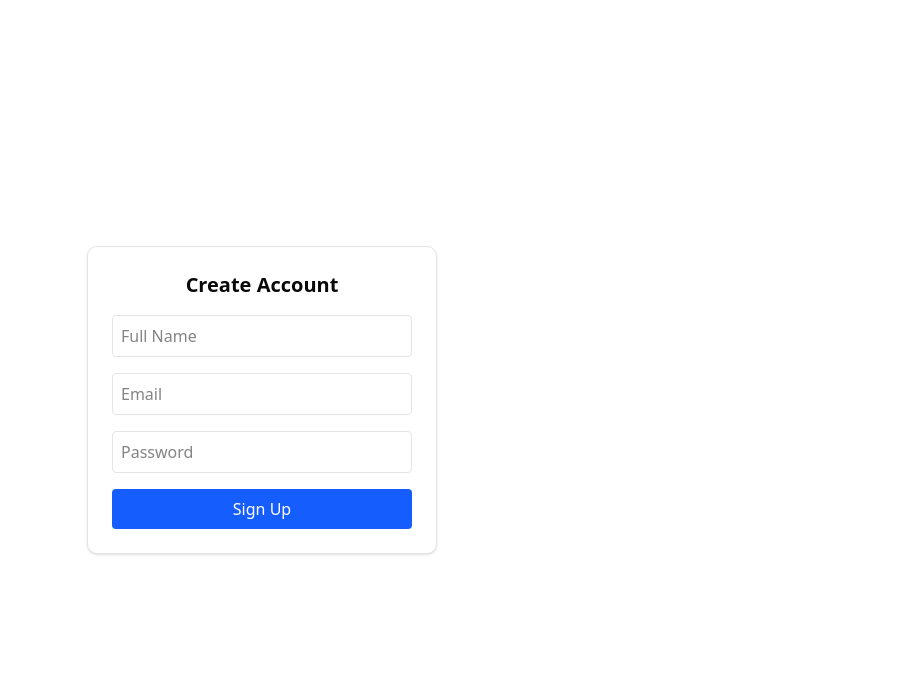
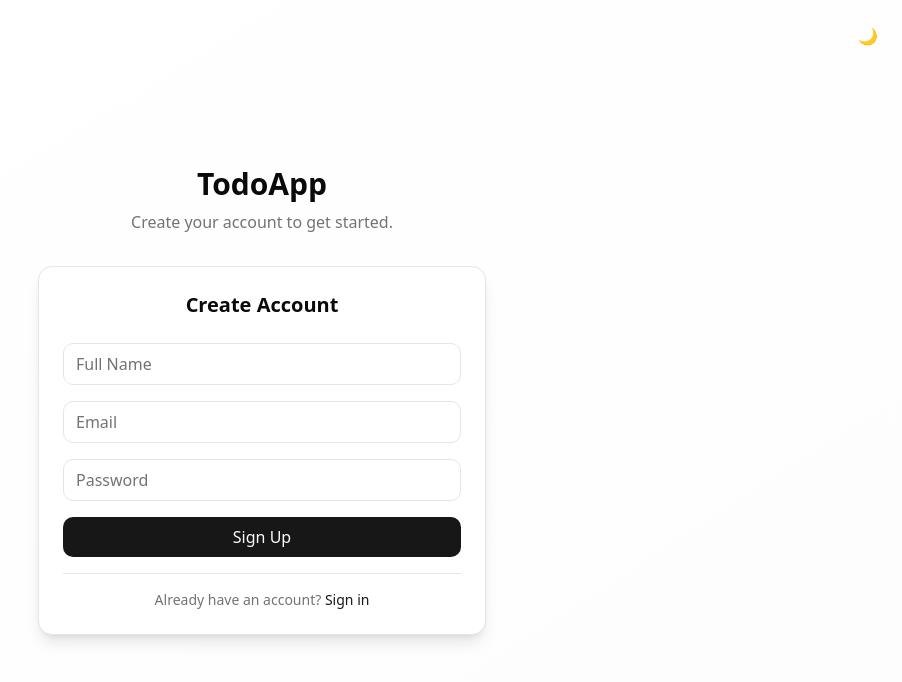
Before and after one commit to ITZ-HURAIRAH18/Todo-in-Next.js, a Next.js app in the folder app/: page /register in a window 1280 px wide. Shown: the top 682 px of the page, without its empty margins (378-1280 px from the left). Built offline with nearby package versions, Linux system fonts and the light colour scheme.

Commit message:
User pages

```diff
--- a/app/app/(auth)/login/page.tsx
+++ b/app/app/(auth)/login/page.tsx
@@ -1,8 +1,9 @@
 "use client";
 
-import { useState, ChangeEvent, FormEvent } from "react";
+import { useState, useEffect, ChangeEvent, FormEvent } from "react";
 import { signIn } from "next-auth/react";
 import { useRouter } from "next/navigation";
+import Link from "next/link";
 
 interface LoginForm {
   email: string;
@@ -15,8 +16,25 @@ export default function LoginPage() {
     email: "",
     password: "",
   });
+  const [loading, setLoading] = useState<boolean>(false);
+  const [isDark, setIsDark] = useState(false);
 
-  const [loading, setLoading] = useState<boolean>(false);
+  // Theme management
+  useEffect(() => {
+    const theme = localStorage.getItem("theme");
+    const systemDark = window.matchMedia("(prefers-color-scheme: dark)").matches;
+    const shouldBeDark = theme === "dark" || (theme !== "light" && systemDark);
+
+    setIsDark(shouldBeDark);
+    document.documentElement.classList.toggle("dark", shouldBeDark);
+  }, []);
+
+  const toggleTheme = () => {
+    const newTheme = isDark ? "light" : "dark";
+    setIsDark(!isDark);
+    localStorage.setItem("theme", newTheme);
+    document.documentElement.classList.toggle("dark", !isDark);
+  };
 
   const handleChange = (e: ChangeEvent<HTMLInputElement>) => {
     setData({ ...data, [e.target.name]: e.target.value });
@@ -42,12 +60,28 @@ export default function LoginPage() {
   };
 
   return (
-    <div className="flex justify-center items-center h-screen">
-      <form
-        onSubmit={handleSubmit}
-        className="flex flex-col gap-4 p-6 w-[350px] border rounded-lg bg-white shadow"
+    <div className="min-h-screen bg-gradient-to-br from-background to-secondary/20 dark:from-background dark:to-muted/20 flex justify-center items-center p-4">
+      {/* Theme Toggle */}
+      <button
+        onClick={toggleTheme}
+        className="absolute top-4 right-4 p-2 rounded-md text-muted-foreground hover:text-foreground hover:bg-accent transition-colors"
+        title={`Switch to ${isDark ? 'light' : 'dark'} mode`}
       >
-        <h2 className="text-xl font-bold text-center">Login</h2>
+        {isDark ? "☀️" : "🌙"}
+      </button>
+
+      <div className="w-full max-w-md">
+        {/* Logo/Brand */}
+        <div className="text-center mb-8">
+          <h1 className="text-3xl font-bold text-foreground mb-2"> TodoApp</h1>
+          <p className="text-muted-foreground">Welcome back! Please sign in to continue.</p>
+        </div>
+
+        <form
+          onSubmit={handleSubmit}
+          className="bg-card border rounded-xl shadow-lg p-6 space-y-4"
+        >
+          <h2 className="text-xl font-bold text-center text-foreground mb-6">Sign In</h2>
 
         <input
           type="email"
@@ -55,7 +89,7 @@ export default function LoginPage() {
           placeholder="Email"
           value={data.email}
           onChange={handleChange}
-          className="border p-2 rounded"
+          className="w-full bg-background border border-input rounded-lg px-3 py-2 text-foreground placeholder:text-muted-foreground focus:ring-2 focus:ring-ring focus:border-transparent transition-colors"
           required
         />
 
@@ -65,18 +99,29 @@ export default function LoginPage() {
           placeholder="Password"
           value={data.password}
           onChange={handleChange}
-          className="border p-2 rounded"
+          className="w-full bg-background border border-input rounded-lg px-3 py-2 text-foreground placeholder:text-muted-foreground focus:ring-2 focus:ring-ring focus:border-transparent transition-colors"
           required
         />
 
         <button
           type="submit"
-          className="bg-blue-600 text-white p-2 rounded"
+          className="w-full bg-primary text-primary-foreground py-2 px-4 rounded-lg font-medium hover:bg-primary/90 transition-colors disabled:opacity-50 disabled:cursor-not-allowed"
           disabled={loading}
         >
-          {loading ? "Logging in..." : "Login"}
+          {loading ? "Signing in..." : "Sign In"}
         </button>
-      </form>
+
+        {/* Register Link */}
+        <div className="text-center pt-4 border-t border-border">
+          <p className="text-sm text-muted-foreground">
+            Don't have an account?{" "}
+            <Link href="/register" className="text-primary hover:underline font-medium">
+              Sign up
+            </Link>
+          </p>
+        </div>
+        </form>
+      </div>
     </div>
   );
 }
--- a/app/app/(auth)/register/page.tsx
+++ b/app/app/(auth)/register/page.tsx
@@ -1,7 +1,8 @@
 "use client";
 
-import { useState, ChangeEvent, FormEvent } from "react";
+import { useState, useEffect, ChangeEvent, FormEvent } from "react";
 import { useRouter } from "next/navigation";
+import Link from "next/link";
 
 interface RegisterForm {
   name: string;
@@ -16,8 +17,25 @@ export default function RegisterPage() {
     email: "",
     password: "",
   });
+  const [loading, setLoading] = useState<boolean>(false);
+  const [isDark, setIsDark] = useState(false);
 
-  const [loading, setLoading] = useState<boolean>(false);
+  // Theme management
+  useEffect(() => {
+    const theme = localStorage.getItem("theme");
+    const systemDark = window.matchMedia("(prefers-color-scheme: dark)").matches;
+    const shouldBeDark = theme === "dark" || (theme !== "light" && systemDark);
+
+    setIsDark(shouldBeDark);
+    document.documentElement.classList.toggle("dark", shouldBeDark);
+  }, []);
+
+  const toggleTheme = () => {
+    const newTheme = isDark ? "light" : "dark";
+    setIsDark(!isDark);
+    localStorage.setItem("theme", newTheme);
+    document.documentElement.classList.toggle("dark", !isDark);
+  };
 
   const handleChange = (e: ChangeEvent<HTMLInputElement>) => {
     setData({ ...data, [e.target.name]: e.target.value });
@@ -45,12 +63,28 @@ export default function RegisterPage() {
   };
 
   return (
-    <div className="flex justify-center items-center h-screen">
-      <form
-        onSubmit={handleSubmit}
-        className="flex flex-col gap-4 p-6 w-[350px] border rounded-lg bg-white shadow"
+    <div className="min-h-screen bg-gradient-to-br from-background to-secondary/20 dark:from-background dark:to-muted/20 flex justify-center items-center p-4">
+      {/* Theme Toggle */}
+      <button
+        onClick={toggleTheme}
+        className="absolute top-4 right-4 p-2 rounded-md text-muted-foreground hover:text-foreground hover:bg-accent transition-colors"
+        title={`Switch to ${isDark ? 'light' : 'dark'} mode`}
       >
-        <h2 className="text-xl font-bold text-center">Create Account</h2>
+        {isDark ? "☀️" : "🌙"}
+      </button>
+
+      <div className="w-full max-w-md">
+        {/* Logo/Brand */}
+        <div className="text-center mb-8">
+          <h1 className="text-3xl font-bold text-foreground mb-2">TodoApp</h1>
+          <p className="text-muted-foreground">Create your account to get started.</p>
+        </div>
+
+        <form
+          onSubmit={handleSubmit}
+          className="bg-card border rounded-xl shadow-lg p-6 space-y-4"
+        >
+          <h2 className="text-xl font-bold text-center text-foreground mb-6">Create Account</h2>
 
         <input
           type="text"
@@ -58,7 +92,7 @@ export default function RegisterPage() {
           placeholder="Full Name"
           value={data.name}
           onChange={handleChange}
-          className="border p-2 rounded"
+          className="w-full bg-background border border-input rounded-lg px-3 py-2 text-foreground placeholder:text-muted-foreground focus:ring-2 focus:ring-ring focus:border-transparent transition-colors"
           required
         />
 
@@ -68,7 +102,7 @@ export default function RegisterPage() {
           placeholder="Email"
           value={data.email}
           onChange={handleChange}
-          className="border p-2 rounded"
+          className="w-full bg-background border border-input rounded-lg px-3 py-2 text-foreground placeholder:text-muted-foreground focus:ring-2 focus:ring-ring focus:border-transparent transition-colors"
           required
         />
 
@@ -78,18 +112,29 @@ export default function RegisterPage() {
           placeholder="Password"
           value={data.password}
           onChange={handleChange}
-          className="border p-2 rounded"
+          className="w-full bg-background border border-input rounded-lg px-3 py-2 text-foreground placeholder:text-muted-foreground focus:ring-2 focus:ring-ring focus:border-transparent transition-colors"
           required
         />
 
         <button
           type="submit"
-          className="bg-blue-600 text-white p-2 rounded"
+          className="w-full bg-primary text-primary-foreground py-2 px-4 rounded-lg font-medium hover:bg-primary/90 transition-colors disabled:opacity-50 disabled:cursor-not-allowed"
           disabled={loading}
         >
           {loading ? "Creating..." : "Sign Up"}
         </button>
-      </form>
+
+        {/* Login Link */}
+        <div className="text-center pt-4 border-t border-border">
+          <p className="text-sm text-muted-foreground">
+            Already have an account?{" "}
+            <Link href="/login" className="text-primary hover:underline font-medium">
+              Sign in
+            </Link>
+          </p>
+        </div>
+        </form>
+      </div>
     </div>
   );
 }
--- a/app/components/Navbar.tsx
+++ b/app/components/Navbar.tsx
@@ -46,7 +46,7 @@ export default function Navbar({ user }: NavbarProps) {
           {/* Logo/Brand */}
           <div className="flex items-center">
             <Link href="/dashboard" className="text-xl font-bold text-foreground">
-              ✅ TodoApp
+               TodoApp
             </Link>
           </div>
 
```
Also changed, not shown: app/app/(user)/dashboard/page.tsx (+42 -14 lines).
